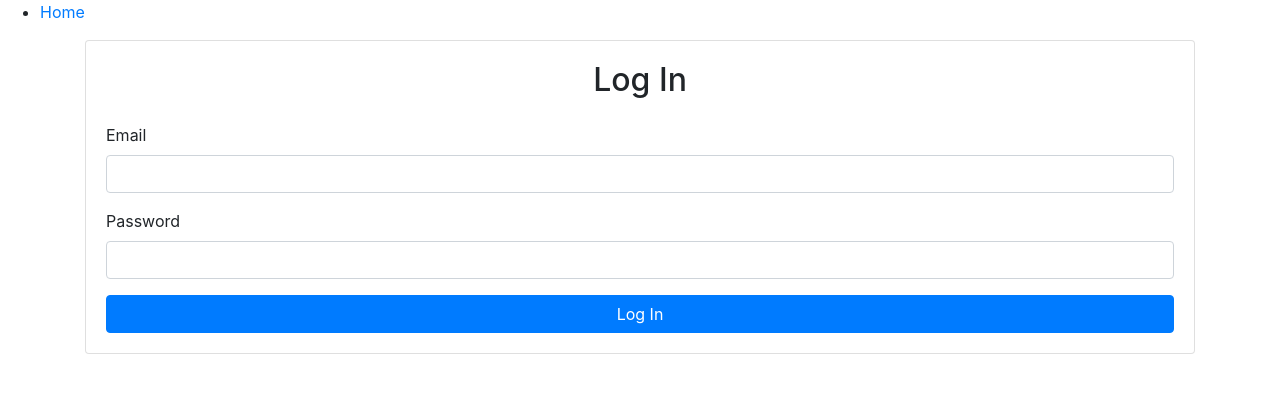
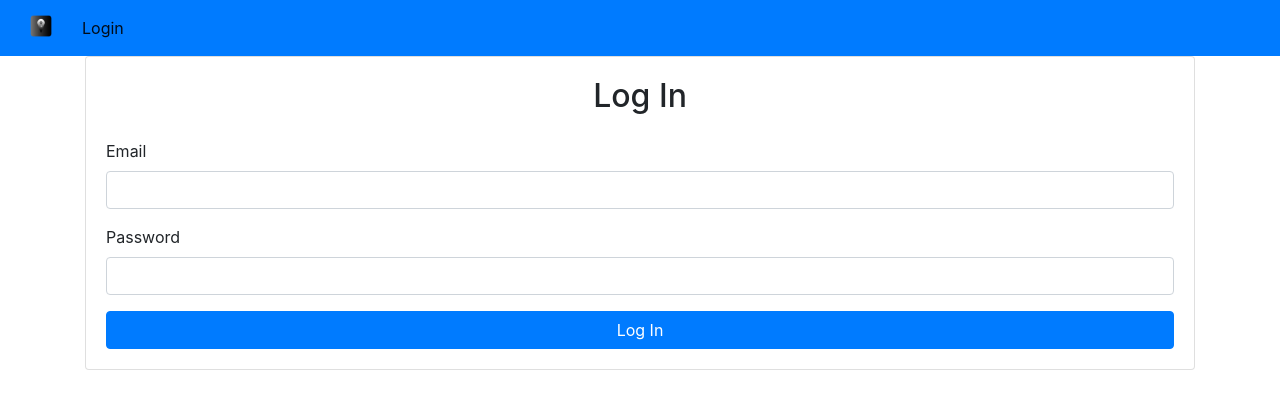
Before and after one commit to AntoineMeresse/eskap-react-app, a React (Create React App) app: page /login in a window 1280 px wide. Shown: the top 406 px of the page. Built offline with nearby package versions, Linux system fonts and the light colour scheme; no server answers.

Commit message:
feat: Navbar & styling

```diff
--- a/src/App.js
+++ b/src/App.js
@@ -6,7 +6,7 @@ import {
   Route,
 } from "react-router-dom";
 import EskapInfo from './components/EskapInfo';
-import Navbar from './components/NavBar';
+import NavbarEskap from './components/NavbarEskap';
 import { Container } from 'react-bootstrap';
 import { AuthProvider } from './contexts/AuthContext';
 import PrivateRoute from './routes/PrivateRoute';
@@ -16,7 +16,7 @@ function App() {
   return (
     <AuthProvider>
       <Router>
-        <Navbar/>
+        <NavbarEskap/>
         <Container className="align-items-center justify-content-center" style={{minHeight : "90vh"}}>
           <>
             <Switch>
--- a/src/components/EskapList.jsx
+++ b/src/components/EskapList.jsx
@@ -1,7 +1,7 @@
 import React, {useState, useEffect} from 'react'
 import EskapItem from './EskapItem';
 import axios from '../axios';
-
+import { Button } from 'react-bootstrap';
 
 function EskapList() {
 
@@ -21,14 +21,16 @@ function EskapList() {
     } , []);
 
     return (
-        <>
-            <button onClick={fetchData}>Reload</button>
+        <div className="p-3">
+            <div className="d-flex flex-row justify-content-between">
+            <Button onClick={fetchData}>Reload</Button>
             <select value={eskapFilter} onChange={(event) => setEskapFilter(event.target.value)}>
                 <option value='all'>All Eskaps</option>
                 <option value="officials">Official</option>
                 <option value="nonofficials">Non Official</option>
             </select>
             <input placeholder="Nom" type="text" value={filtre} onChange={(event) => setFiltre(event.target.value)}></input>
+            </div>
             <div className="eskapList" style={{display: 'flex', flexDirection: 'column'}}>
                 {
                     eskapList.length > 0 ? eskapList.map((elem, index) =>
@@ -38,7 +40,7 @@ function EskapList() {
                             <p>Empty List</p>
                 }
             </div>
-        </>
+        </div>
     )
 }
 
--- a/src/components/NavBar.jsx
+++ /dev/null
@@ -1,16 +0,0 @@
-import React from 'react'
-import {Link} from "react-router-dom";
-
-function Navbar() {
-    return (
-        <div>
-          <nav>
-            <ul>
-              <li><Link to="/">Home</Link></li>
-            </ul>
-          </nav>
-        </div>
-    )
-}
-
-export default Navbar;
--- /dev/null
+++ b/src/components/NavbarEskap.jsx
@@ -0,0 +1,43 @@
+import React from 'react'
+import {Link} from "react-router-dom";
+import { useAuth } from '../contexts/AuthContext'
+import { Navbar, Nav, Button } from 'react-bootstrap';
+
+function NavbarEskap() {
+
+  const { currentUser, logout } = useAuth();
+
+  return (
+    <Navbar bg="primary">
+    <Navbar.Brand>
+      <img
+        src="eskap_logo.png"
+        width="50"
+        className="d-inline-block align-top"
+        alt="Eskap Logo"
+      />
+    </Navbar.Brand>
+
+    { currentUser ?
+    (
+      <>
+        <Nav className="mr-auto">
+          <Link to="/"><Button>Home</Button></Link>
+        </Nav>
+
+        <Navbar.Collapse className="justify-content-end">
+          <Button>Logout</Button>
+        </Navbar.Collapse>
+      </>
+    ):
+    (
+      <Nav className="mr-auto">
+        <Navbar.Text><Link to="/login">Login</Link></Navbar.Text>
+      </Nav>
+    )
+  }
+  </Navbar>
+  )
+}
+
+export default NavbarEskap;
```
